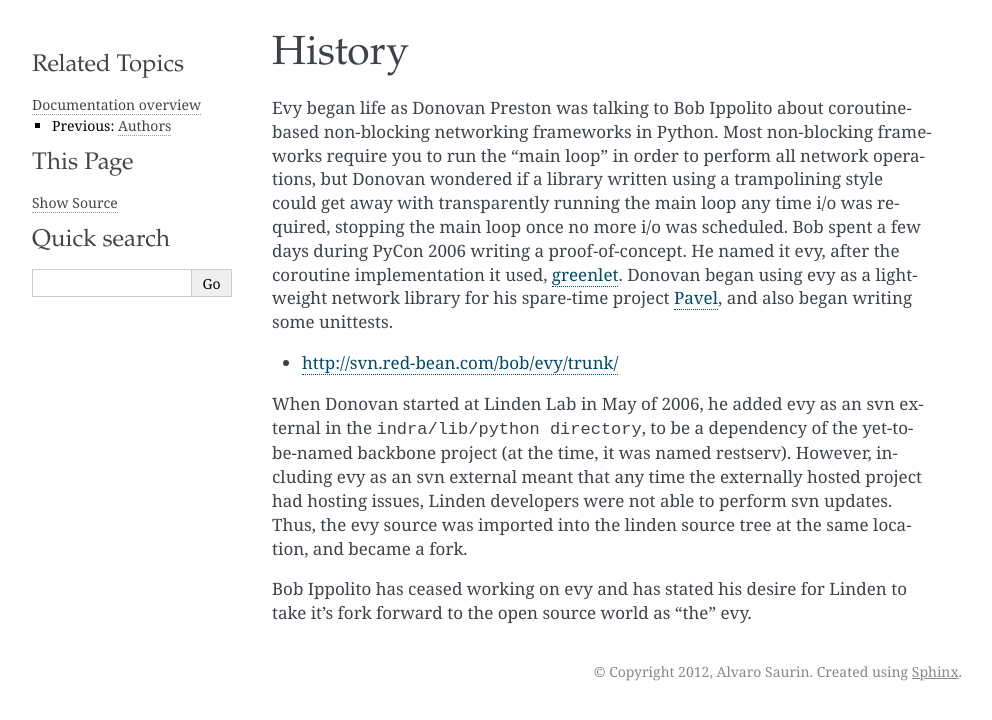
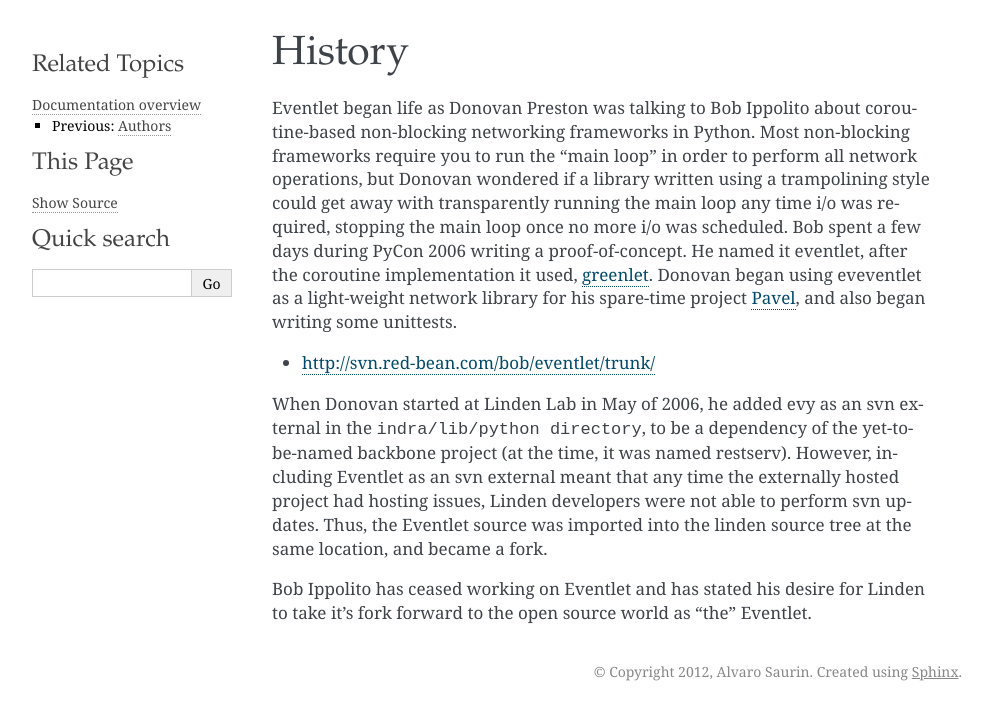
Before and after one commit to inercia/evy, a Sphinx documentation site: the page built from doc/history.rst, in a window 1280 px wide. Shown: the top 720 px of the page, without its empty margins (148-1140 px from the left). Built offline with Sphinx 7.4.7, drawn with Linux system fonts in a browser that asks for light colours; the version number could not be read and is left out.

Commit message:
Docs updates

```diff
--- a/doc/history.rst
+++ b/doc/history.rst
@@ -1,10 +1,24 @@
 History
 -------
 
-Evy began life as Donovan Preston was talking to Bob Ippolito about coroutine-based non-blocking networking frameworks in Python. Most non-blocking frameworks require you to run the "main loop" in order to perform all network operations, but Donovan wondered if a library written using a trampolining style could get away with transparently running the main loop any time i/o was required, stopping the main loop once no more i/o was scheduled. Bob spent a few days during PyCon 2006 writing a proof-of-concept. He named it evy, after the coroutine implementation it used, `greenlet <http://cheeseshop.python.org/pypi/greenlet greenlet>`_. Donovan began using evy as a light-weight network library for his spare-time project `Pavel <http://soundfarmer.com/Pavel/trunk/ Pavel>`_, and also began writing some unittests.
+Eventlet began life as Donovan Preston was talking to Bob Ippolito about coroutine-based non-blocking
+networking frameworks in Python. Most non-blocking frameworks require you to run the "main loop" in
+order to perform all network operations, but Donovan wondered if a library written using a trampolining
+style could get away with transparently running the main loop any time i/o was required, stopping the
+main loop once no more i/o was scheduled. Bob spent a few days during PyCon 2006 writing a
+proof-of-concept. He named it eventlet, after the coroutine implementation it used,
+`greenlet <http://cheeseshop.python.org/pypi/greenlet greenlet>`_. Donovan began using eveventlet as
+a light-weight network library for his spare-time project `Pavel <http://soundfarmer.com/Pavel/trunk/ Pavel>`_,
+and also began writing some unittests.
 
-* http://svn.red-bean.com/bob/evy/trunk/
+* http://svn.red-bean.com/bob/eventlet/trunk/
 
-When Donovan started at Linden Lab in May of 2006, he added evy as an svn external in the ``indra/lib/python directory``, to be a dependency of the yet-to-be-named backbone project (at the time, it was named restserv). However, including evy as an svn external meant that any time the externally hosted project had hosting issues, Linden developers were not able to perform svn updates. Thus, the evy source was imported into the linden source tree at the same location, and became a fork.
+When Donovan started at Linden Lab in May of 2006, he added evy as an svn external in the
+``indra/lib/python directory``, to be a dependency of the yet-to-be-named backbone project
+(at the time, it was named restserv). However, including Eventlet as an svn external meant that any time
+the externally hosted project had hosting issues, Linden developers were not able to perform svn
+updates. Thus, the Eventlet source was imported into the linden source tree at the same location, and
+became a fork.
 
-Bob Ippolito has ceased working on evy and has stated his desire for Linden to take it's fork forward to the open source world as "the" evy.
+Bob Ippolito has ceased working on Eventlet and has stated his desire for Linden to take it's fork forward
+to the open source world as "the" Eventlet.
--- a/doc/modules.rst
+++ b/doc/modules.rst
@@ -11,6 +11,7 @@
    modules/event
    modules/greenpool
    modules/greenthread
+   modules/hubs
    modules/pools
    modules/queue
    modules/semaphore
```
Also changed, not shown: doc/environment.rst (+0 -8 lines), doc/modules/hubs.rst (added, +11 -0 lines), doc/modules/uv.rst (+5 -14 lines), doc/testing.rst (+0 -13 lines), 1 other file.
